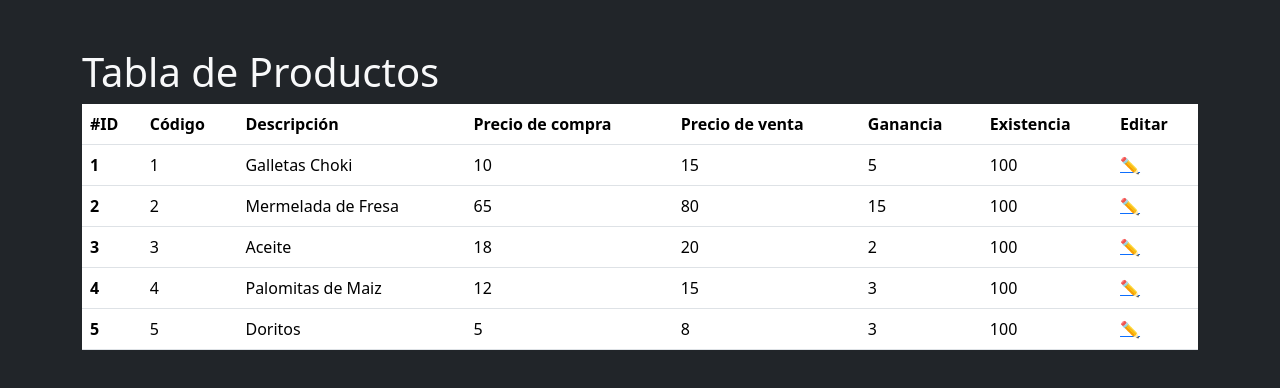
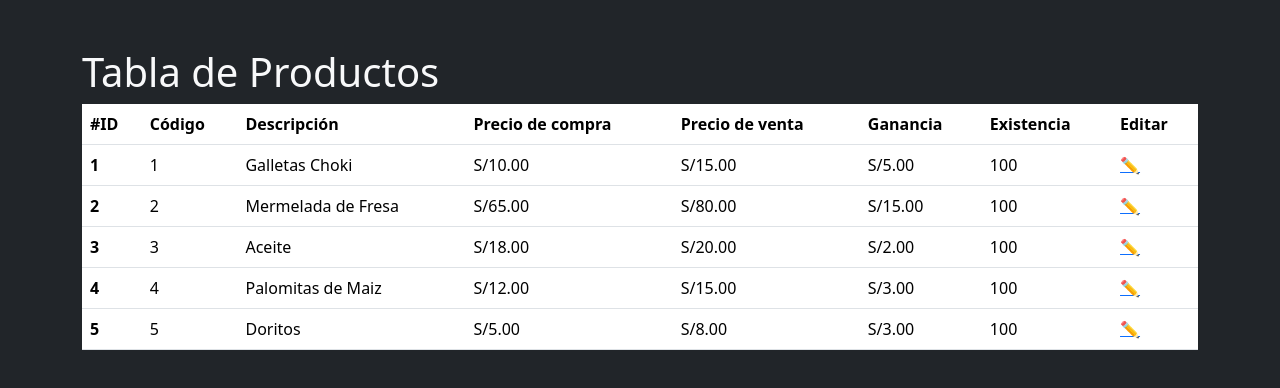
Before and after one commit to leonelhv/sesion17_asincrona, an Angular app: page / in a window 1280 px wide. Shown: the top 388 px of the page. Built offline with nearby package versions, Linux system fonts and the light colour scheme.

Commit message:
use currency pipe

```diff
--- a/src/app/components/tabla/tabla.component.html
+++ b/src/app/components/tabla/tabla.component.html
@@ -18,9 +18,9 @@
         <th scope="row">{{ produc.id }}</th>
         <td>{{ produc.codigo }}</td>
         <td>{{ produc.descripcion }}</td>
-        <td>{{ produc.precio_compra }}</td>
-        <td>{{ produc.precio_venta }}</td>
-        <td>{{ produc.ganancia }}</td>
+        <td>{{ produc.precio_compra | number : ".2" | currency : "S/" }}</td>
+        <td>{{ produc.precio_venta | number : ".2" | currency : "S/" }}</td>
+        <td>{{ produc.ganancia | number : ".2" | currency : "S/" }}</td>
         <td>{{ produc.existencia }}</td>
         <td><a [routerLink]="['/producto', produc.id]">✏</a></td>
       </tr>
```
